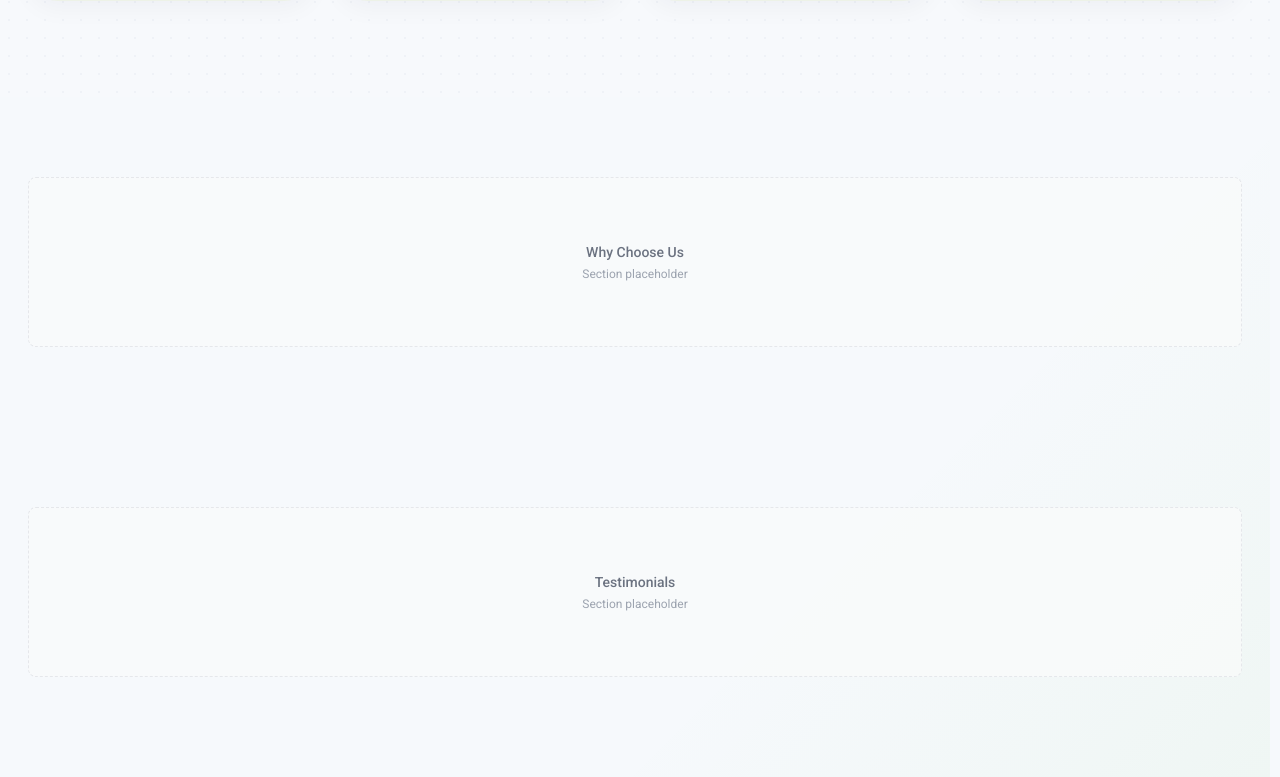
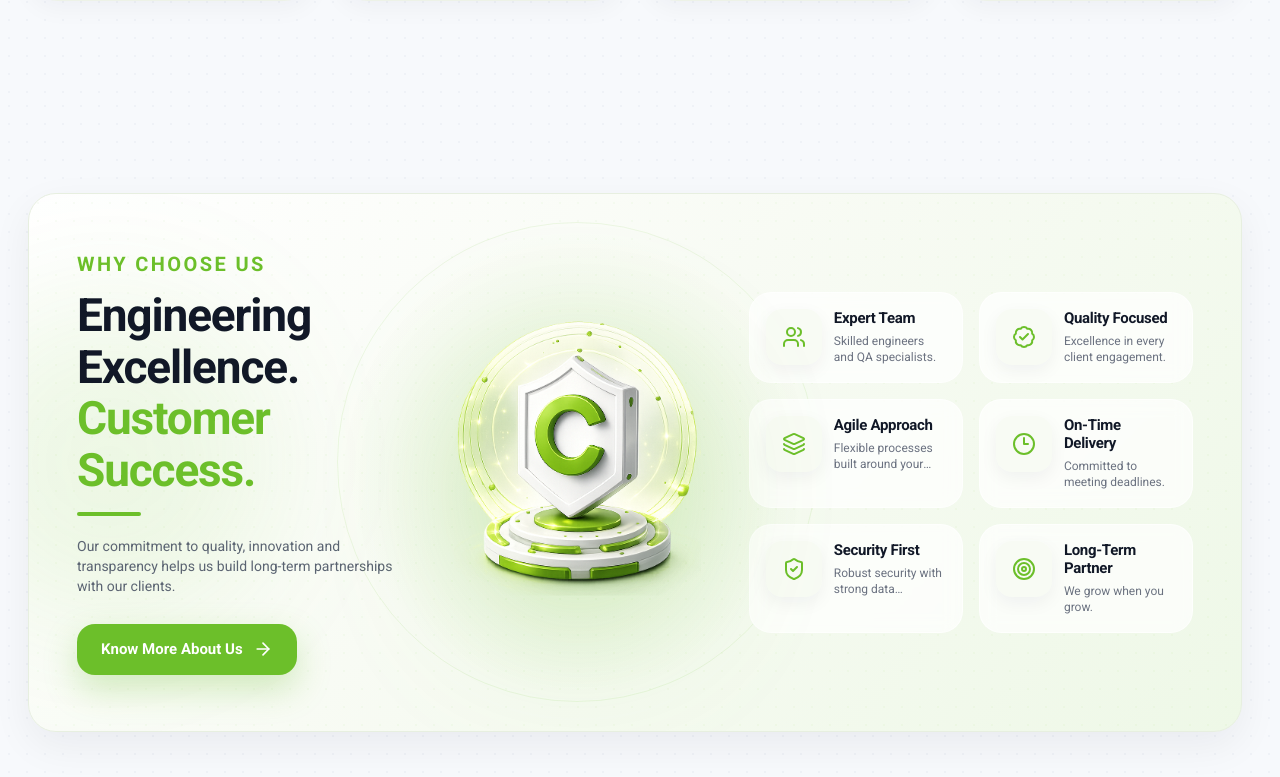
Before and after one commit to Srikanth-Devabattula/Crusoe, a Next.js app in the folder frontend/: page / in a window 1280 px wide. Shown: the part 2463-3240 px from the top of the page. Built offline with nearby package versions, Linux system fonts and the light colour scheme; no server answers.

Commit message:
Added why choose Us section

```diff
--- a/frontend/src/components/home/WhyChooseUsSection.tsx
+++ b/frontend/src/components/home/WhyChooseUsSection.tsx
@@ -1,14 +1,200 @@
+"use client";
+
+import Image from "next/image";
+import Link from "next/link";
+import { motion } from "framer-motion";
+import {
+  ArrowRight,
+  BadgeCheck,
+  Clock3,
+  ShieldCheck,
+  Users,
+  Target,
+  Layers3,
+} from "lucide-react";
+
+const features = [
+  {
+    icon: Users,
+    title: "Expert Team",
+    description: "Skilled engineers and QA specialists.",
+  },
+  {
+    icon: BadgeCheck,
+    title: "Quality Focused",
+    description: "Excellence in every client engagement.",
+  },
+  {
+    icon: Layers3,
+    title: "Agile Approach",
+    description: "Flexible processes built around your needs.",
+  },
+  {
+    icon: Clock3,
+    title: "On-Time Delivery",
+    description: "Committed to meeting deadlines.",
+  },
+  {
+    icon: ShieldCheck,
+    title: "Security First",
+    description: "Robust security with strong data protection.",
+  },
+  {
+    icon: Target,
+    title: "Long-Term Partner",
+    description: "We grow when you grow.",
+  },
+];
+
+const fadeEase = [0.22, 1, 0.36, 1] as const;
+
+const fadeUp = {
+  hidden: {
+    opacity: 0,
+    y: 26,
+  },
+  visible: (delay: number) => ({
+    opacity: 1,
+    y: 0,
+    transition: {
+      duration: 0.6,
+      delay,
+      ease: fadeEase,
+    },
+  }),
+};
+
 export function WhyChooseUsSection() {
   return (
     <section
       id="why-choose-us"
       aria-label="Why choose us"
-      className="section-padding"
+      className="relative overflow-hidden bg-[#f7f9fc] py-16 sm:py-20 lg:py-24"
     >
-      <div className="hero-container">
-        <div className="rounded-lg border border-dashed border-gray-200 bg-gray-50/80 px-6 py-16 text-center">
-          <p className="text-sm font-medium text-gray-500">Why Choose Us</p>
-          <p className="mt-1 text-xs text-gray-400">Section placeholder</p>
+      <div className="absolute inset-0 opacity-[0.08]">
+        <div className="h-full w-full bg-[radial-gradient(#94a3b8_1px,transparent_1px)] [background-size:18px_18px]" />
+      </div>
+
+      <div className="hero-container relative z-10">
+        <div className="relative overflow-hidden rounded-[28px] border border-[#e7efe0] bg-[linear-gradient(135deg,#ffffff_0%,#f8fbf4_45%,#eef8e7_100%)] shadow-[0_14px_40px_rgba(15,23,42,0.06)] desktop:rounded-[38px]">
+          <div className="absolute -left-20 top-1/2 h-[320px] w-[320px] -translate-y-1/2 rounded-full bg-brand/[0.10] blur-3xl" />
+
+          <div className="absolute inset-0 opacity-[0.04]">
+            <div className="h-full w-full bg-[radial-gradient(#6CBF2A_1px,transparent_1px)] [background-size:18px_18px]" />
+          </div>
+
+          <div className="relative grid min-w-0 gap-10 px-6 py-8 sm:gap-12 sm:px-8 sm:py-10 lg:grid-cols-[minmax(0,0.95fr)_minmax(120px,0.42fr)_minmax(300px,1.1fr)] lg:items-center lg:gap-5 lg:px-8 lg:py-10 desktop:grid-cols-[minmax(0,1fr)_minmax(160px,0.55fr)_minmax(340px,1.2fr)] desktop:gap-7 desktop:px-10 desktop:py-12 xl:grid-cols-[minmax(0,1fr)_minmax(240px,0.75fr)_minmax(400px,1.35fr)] xl:gap-12 xl:px-12 xl:py-14 2xl:grid-cols-[minmax(0,1fr)_minmax(280px,0.8fr)_minmax(440px,1.4fr)] 2xl:gap-14 2xl:px-14">
+            <motion.div
+              initial="hidden"
+              whileInView="visible"
+              viewport={{ once: true }}
+              variants={fadeUp}
+              custom={0}
+              className="min-w-0"
+            >
+              <p className="text-base font-bold uppercase tracking-[0.12em] text-brand sm:text-lg lg:text-sm desktop:text-lg xl:text-xl">
+                Why Choose Us
+              </p>
+
+              <h2 className="text-heading mt-3 max-w-[520px] text-[32px] leading-[1.08] sm:mt-4 sm:text-[44px] lg:mt-3 lg:max-w-none lg:text-[28px] lg:leading-[1.12] desktop:mt-4 desktop:text-[34px] xl:text-[46px] 2xl:text-[50px]">
+                Engineering Excellence.
+                <br />
+                <span className="text-brand">Customer Success.</span>
+              </h2>
+
+              <div className="mt-4 h-[4px] w-16 rounded-full bg-brand lg:mt-4 desktop:mt-6 desktop:h-[5px] desktop:w-20" />
+
+              <p className="text-description mt-5 max-w-[440px] leading-relaxed text-[#5b6472] sm:mt-6 sm:text-base lg:mt-5 lg:max-w-none lg:text-sm desktop:mt-8 desktop:text-[16px]">
+                Our commitment to quality, innovation and transparency helps us
+                build long-term partnerships with our clients.
+              </p>
+
+              <Link
+                href="/about"
+                className="group mt-7 inline-flex items-center gap-2.5 rounded-[18px] bg-brand px-6 py-3.5 text-[15px] font-semibold text-white shadow-[0_14px_34px_rgba(108,191,42,0.28)] transition-all duration-300 hover:-translate-y-1 hover:shadow-[0_22px_48px_rgba(108,191,42,0.38)] desktop:mt-10 desktop:gap-3 desktop:rounded-[20px] desktop:px-8 desktop:py-5 desktop:text-[17px]"
+              >
+                Know More About Us
+                <ArrowRight className="h-5 w-5 transition-transform duration-300 group-hover:translate-x-1" />
+              </Link>
+            </motion.div>
+
+            <motion.div
+              initial="hidden"
+              whileInView="visible"
+              viewport={{ once: true }}
+              variants={fadeUp}
+              custom={0.08}
+              className="relative flex min-w-0 items-center justify-center"
+            >
+              <div className="absolute h-[280px] w-[280px] rounded-full bg-[radial-gradient(circle_at_center,rgba(108,191,42,0.16),transparent_68%)] sm:h-[320px] sm:w-[320px] lg:h-[220px] lg:w-[220px] desktop:h-[320px] desktop:w-[320px] xl:h-[480px] xl:w-[480px] 2xl:h-[520px] 2xl:w-[520px]" />
+              <div className="absolute h-[280px] w-[280px] rounded-full border border-brand/10 sm:h-[320px] sm:w-[320px] lg:h-[220px] lg:w-[220px] desktop:h-[320px] desktop:w-[320px] xl:h-[480px] xl:w-[480px] 2xl:h-[520px] 2xl:w-[520px]" />
+              <div className="absolute hidden h-[380px] w-[380px] rounded-full border border-brand/10 desktop:block xl:h-[440px] xl:w-[440px]" />
+              <div className="absolute hidden h-[300px] w-[300px] rounded-full border border-brand/10 desktop:block xl:h-[360px] xl:w-[360px]" />
+
+              <motion.div
+                animate={{ y: [0, -10, 0] }}
+                transition={{
+                  duration: 5,
+                  repeat: Infinity,
+                  ease: "easeInOut",
+                }}
+                className="relative z-10"
+              >
+                <Image
+                  src="/images/services/whychooseus1.png"
+                  alt="Why choose us"
+                  width={800}
+                  height={800}
+                  className="h-auto w-full max-w-[220px] object-contain drop-shadow-[0_40px_70px_rgba(108,191,42,0.22)] sm:max-w-[260px] lg:max-w-[140px] desktop:max-w-[200px] xl:max-w-[320px] 2xl:max-w-[420px]"
+                />
+              </motion.div>
+            </motion.div>
+
+            <motion.div
+              initial="hidden"
+              whileInView="visible"
+              viewport={{ once: true }}
+              variants={fadeUp}
+              custom={0.14}
+              className="min-w-0 grid grid-cols-1 gap-4 sm:grid-cols-2 sm:gap-4 lg:grid-cols-2 lg:gap-2.5 desktop:gap-3.5 xl:gap-4 2xl:gap-5"
+            >
+              {features.map((feature, index) => {
+                const Icon = feature.icon;
+
+                return (
+                  <motion.div
+                    key={feature.title}
+                    initial={{ opacity: 0, y: 18 }}
+                    whileInView={{ opacity: 1, y: 0 }}
+                    viewport={{ once: true }}
+                    transition={{
+                      duration: 0.5,
+                      delay: index * 0.06,
+                    }}
+                    className="group w-full min-w-0 rounded-[16px] border border-white/60 bg-white/70 p-2.5 backdrop-blur transition-all duration-300 hover:-translate-y-1 hover:shadow-[0_12px_30px_rgba(15,23,42,0.08)] sm:rounded-[18px] sm:p-3 lg:rounded-[14px] lg:p-2 desktop:rounded-[18px] desktop:p-3 xl:rounded-[22px] xl:p-4 2xl:rounded-[24px] 2xl:p-5"
+                  >
+                    <div className="flex items-start gap-2 text-left sm:gap-2.5 lg:gap-1.5 desktop:gap-2.5 xl:gap-3 2xl:gap-4">
+                      <div className="flex h-10 w-10 shrink-0 items-center justify-center rounded-[12px] bg-[#f8fbf4] shadow-[0_6px_18px_rgba(15,23,42,0.05)] sm:h-11 sm:w-11 sm:rounded-[14px] desktop:h-12 desktop:w-12 xl:h-14 xl:w-14 xl:rounded-[16px] 2xl:h-16 2xl:w-16 2xl:rounded-[20px]">
+                        <Icon
+                          className="h-5 w-5 text-brand sm:h-[22px] sm:w-[22px] desktop:h-6 desktop:w-6 xl:h-6 xl:w-6 2xl:h-7 2xl:w-7"
+                          strokeWidth={2}
+                        />
+                      </div>
+
+                      <div className="min-w-0 flex-1">
+                        <h3 className="text-[13px] font-bold leading-tight tracking-[-0.02em] text-[#111827] sm:text-[14px] lg:text-[11px] lg:leading-[1.2] desktop:text-[13px] xl:text-[15px] 2xl:text-[18px]">
+                          {feature.title}
+                        </h3>
+                        <p className="mt-1 line-clamp-2 text-[10px] leading-snug text-[#6b7280] sm:mt-1.5 sm:text-[11px] lg:text-[9px] lg:leading-[1.35] desktop:text-[11px] xl:text-[12px] xl:leading-snug 2xl:mt-2 2xl:text-[14px] 2xl:leading-[1.45]">
+                          {feature.description}
+                        </p>
+                      </div>
+                    </div>
+                  </motion.div>
+                );
+              })}
+            </motion.div>
+          </div>
         </div>
       </div>
     </section>
--- a/frontend/src/components/layout/Navbar.tsx
+++ b/frontend/src/components/layout/Navbar.tsx
@@ -192,11 +192,12 @@ export function Navbar() {
         {/* Mobile Menu */}
         <div
           className={cn(
-            "mx-auto mt-3 w-[90%] max-w-[1760px] overflow-hidden rounded-[28px] border border-[#e8edf3] bg-[#FDFEFF] shadow-[0_8px_24px_rgba(8,21,38,0.08)] transition-all duration-300 lg:hidden",
+            "mx-auto w-[90%] max-w-[1760px] overflow-hidden rounded-[28px] transition-all duration-300 lg:hidden",
             mobileOpen
-              ? "max-h-[1000px]"
-              : "max-h-0 border-transparent shadow-none"
+              ? "mt-3 max-h-[1000px] border border-[#e8edf3] bg-[#FDFEFF] shadow-[0_8px_24px_rgba(8,21,38,0.08)]"
+              : "pointer-events-none mt-0 max-h-0 border-0 bg-transparent p-0 opacity-0 shadow-none"
           )}
+          aria-hidden={!mobileOpen}
         >
           <div className="p-4">
             <ul className="flex flex-col gap-2">
--- a/frontend/tailwind.config.ts
+++ b/frontend/tailwind.config.ts
@@ -8,6 +8,9 @@ const config: Config = {
   ],
   theme: {
     extend: {
+      screens: {
+        desktop: "1376px",
+      },
       fontFamily: {
         sans: ["var(--font-sans)", "Roboto", "system-ui", "sans-serif"],
       },
```
Also changed, not shown: frontend/src/components/home/OurServicesSection.tsx (+5 -5 lines), frontend/public/images/services/whychooseus.png (added), frontend/public/images/services/whychooseus1.png (added).
